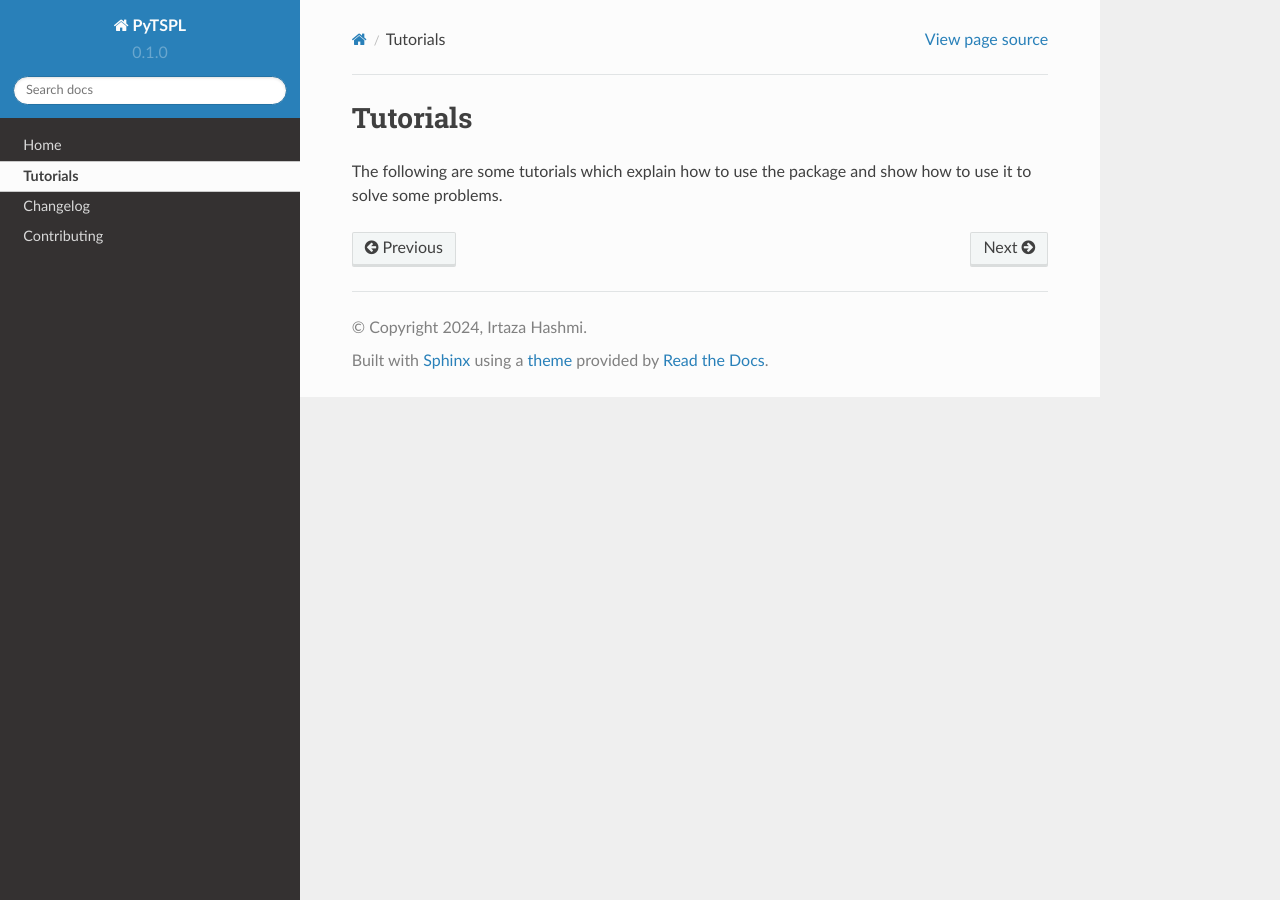
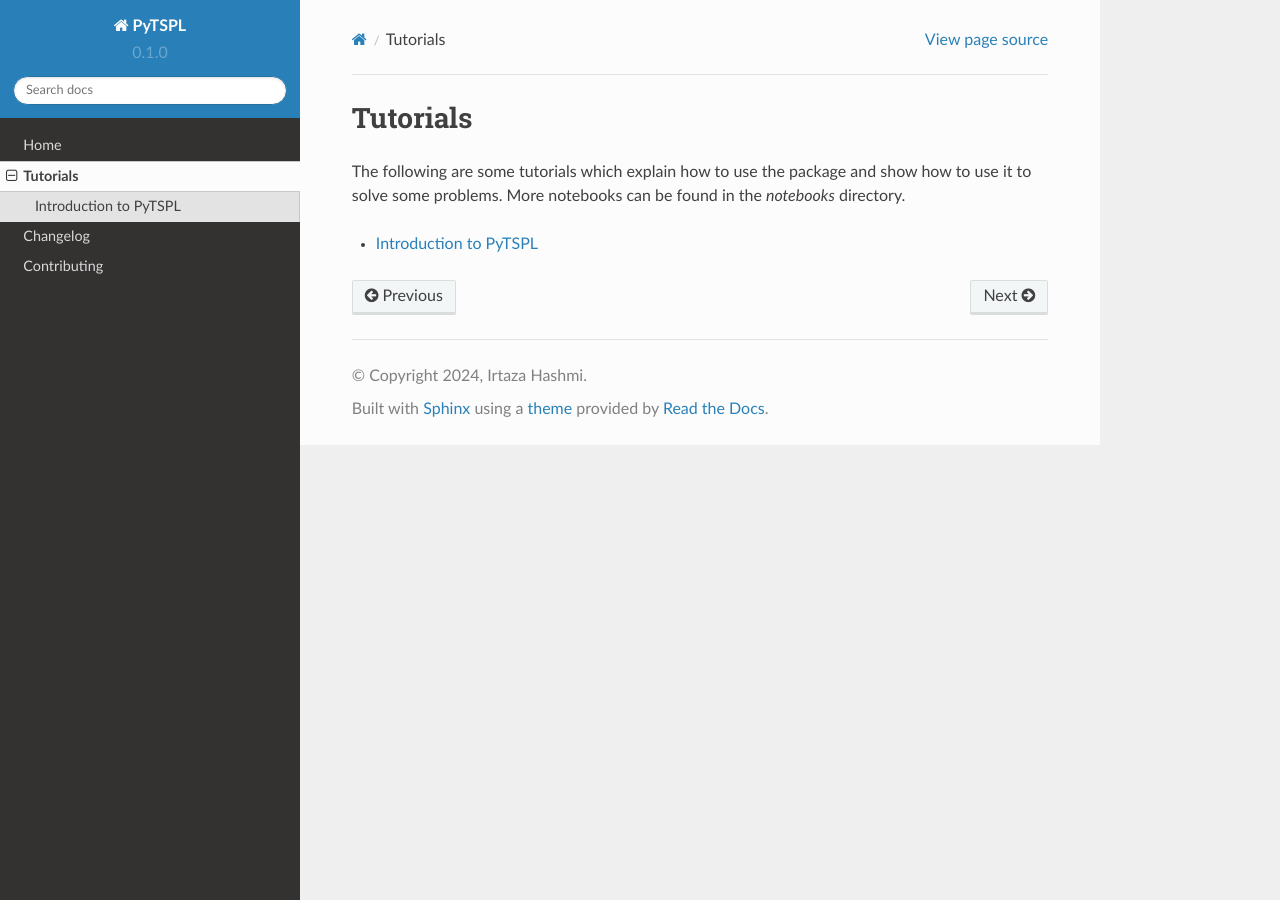
Before and after one commit to irtazahashmi/pytspl, a Sphinx documentation site: the page built from doc/tutorials/index.rst, in a window 1280 px wide. Built offline with Sphinx 7.4.7 and the Read the Docs theme 2.0.0, drawn with Linux system fonts in a browser that asks for light colours.

Commit message:
Add intro tutorial to the documentation.

```diff
--- a/doc/tutorials/index.rst
+++ b/doc/tutorials/index.rst
@@ -2,4 +2,10 @@ Tutorials
 =========
 
 The following are some tutorials which explain how to use the package
-and show how to use it to solve some problems.
+and show how to use it to solve some problems. More notebooks can be
+found in the `notebooks` directory.
+
+.. toctree::
+    :maxdepth: 1
+
+    intro
```
Also changed, not shown: doc/tutorials/intro.rst (added, +84 -0 lines), 8 other files.
